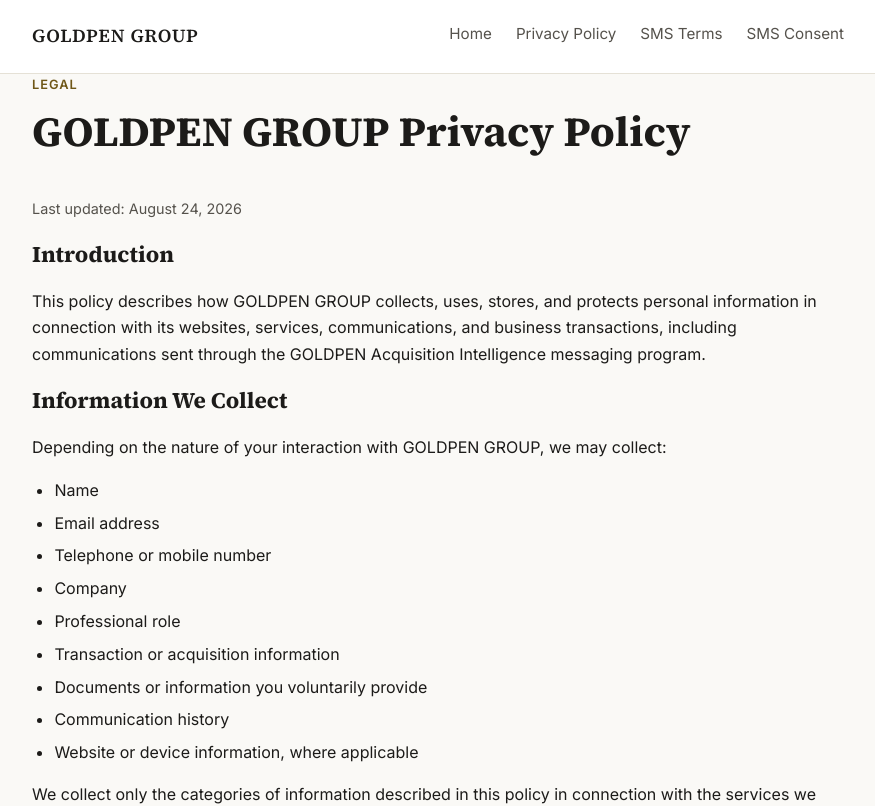
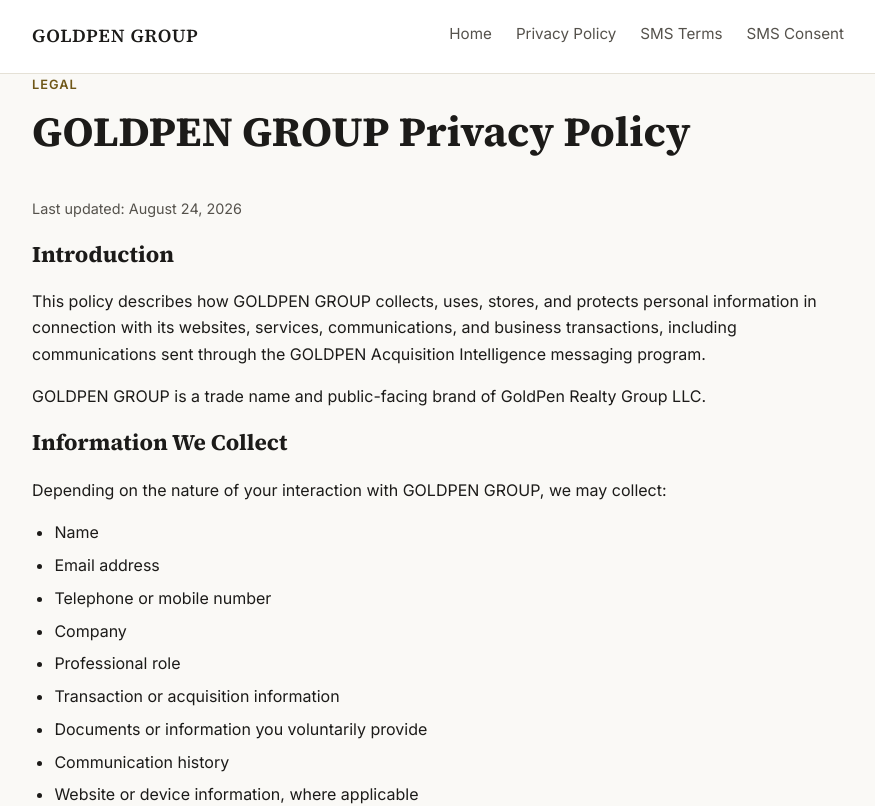
Before and after one commit to goldpenrealty-commits/goldpen-compliance-site, a Next.js app: page /privacy-policy in a window 1280 px wide. Shown: the top 806 px of the page, without its empty margins (202-1077 px from the left). Built offline with nearby package versions, Linux system fonts and the light colour scheme.

Commit message:
Set legal business name (GoldPen Realty Group LLC) and add trade-name disclosure

```diff
--- a/src/app/privacy-policy/page.tsx
+++ b/src/app/privacy-policy/page.tsx
@@ -24,6 +24,10 @@
           personal information in connection with its websites, services, communications, and
           business transactions, including communications sent through the {brand.programName}{" "}
           messaging program.
+        </p>
+        <p>
+          {brand.publicBrandName} is a trade name and public-facing brand of{" "}
+          {brand.legalBusinessName}.
         </p>
       </section>
 
--- a/src/config/brand.ts
+++ b/src/config/brand.ts
@@ -19,9 +19,8 @@
   lastUpdatedDisplay: "August 24, 2026",
   lastUpdatedISO: "2026-08-24",
 
-  // NOT YET PROVIDED — do not invent. Must match the approved Twilio
-  // Business Profile exactly before production sign-off.
-  legalBusinessName: "",
+  // Confirmed against the approved Twilio Business Profile.
+  legalBusinessName: "GoldPen Realty Group LLC",
   businessAddress: "9835 SW 72 St Suite 211, Miami, FL 33173",
   supportEmail: "support@goldpengroup.com",
   supportPhone: "+1 (786) 460-4334",
```
